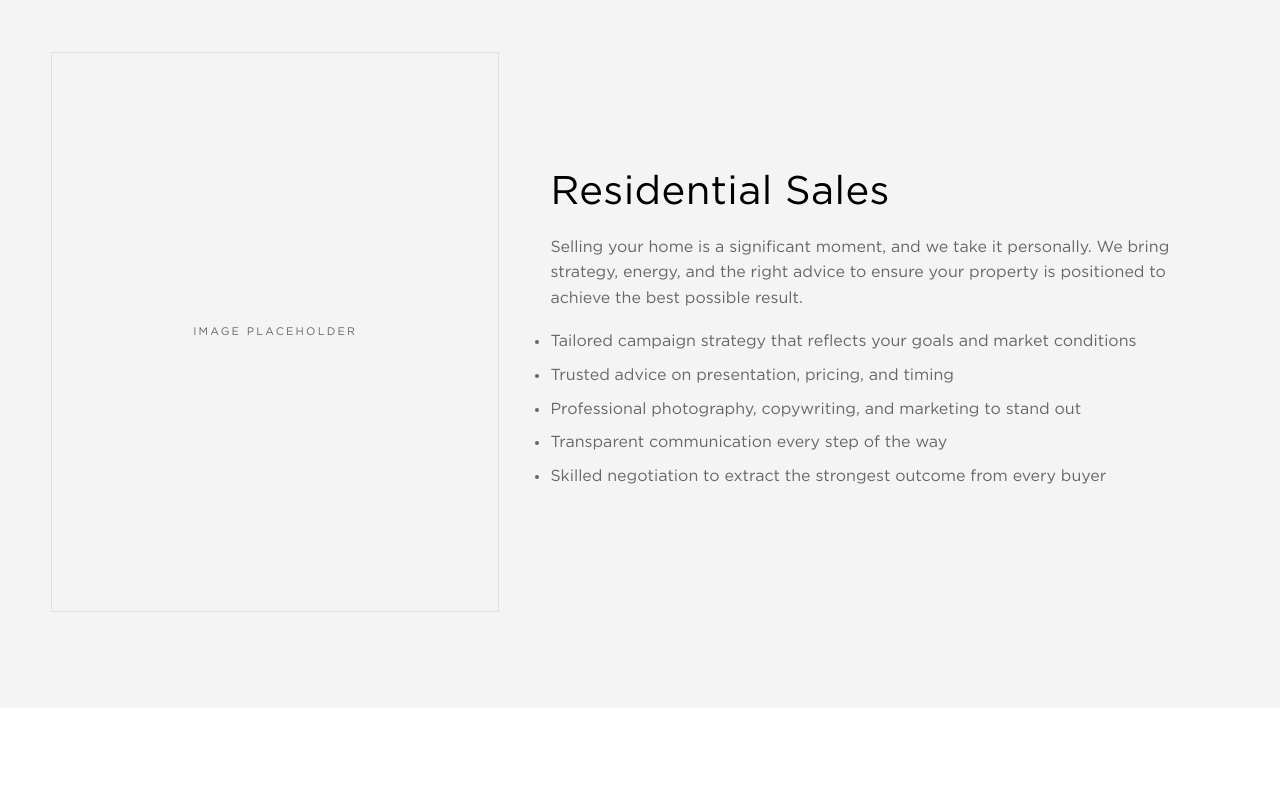
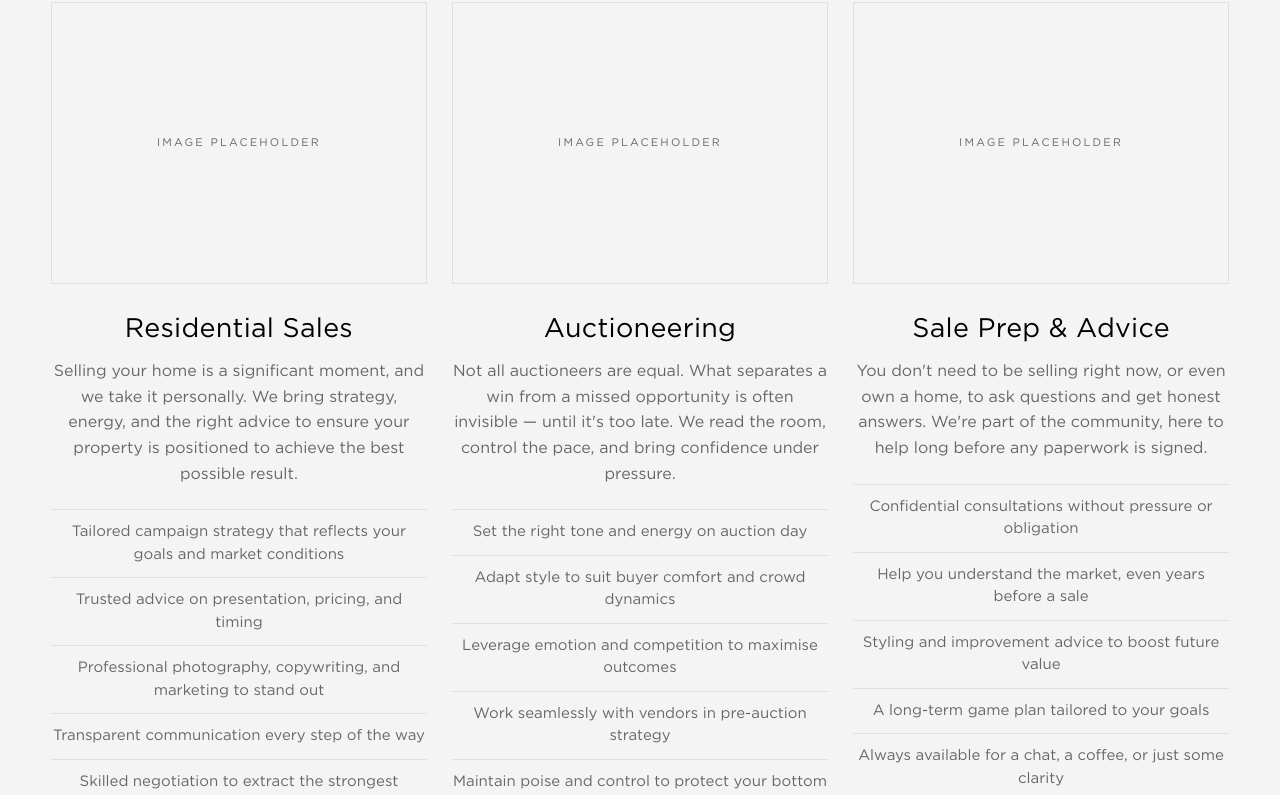
Before and after one commit to LOUTAKIS/loutakis-website, a Next.js app: page /services in a window 1280 px wide. Shown: the part 547-1342 px from the top of the page. Built offline with nearby package versions, Linux system fonts and the light colour scheme; no server answers.

Commit message:
Services becomes Sell with us: one banner of three, words centred underneath

```diff
--- a/app/globals.css
+++ b/app/globals.css
@@ -168,17 +168,23 @@ section { padding: 96px 0; }
    The words then run to the opposite gutter, which is what makes a paragraph
    end where the picture below it ends, and the next heading start where the
    picture above it starts. */
-/* The row is capped and centred: run edge to edge on a wide monitor and a
-   paragraph stretches past any comfortable reading measure. */
-.service-row .intro-grid { max-width: 1480px; margin-inline: auto; }
-.service-row .intro-grid { grid-template-columns: auto minmax(0, 1fr); gap: clamp(32px, 4vw, 72px); }
-.service-row.reversed .intro-grid { grid-template-columns: minmax(0, 1fr) auto; }
-.service-row .img-ph { height: 70svh; width: auto; aspect-ratio: 4/5; }
 
-@media (max-width: 820px) {
-  .service-row .intro-grid, .service-row.reversed .intro-grid { grid-template-columns: 1fr; }
+/* SELL WITH US — one banner of three, the words centred under each picture.
+   Every picture is the same shape in the same row, so across the top they read
+   as a single band. */
+.sell-grid { max-width: 1480px; margin-inline: auto; display: grid; grid-template-columns: repeat(3, 1fr); gap: clamp(16px, 2vw, 34px); }
+/* Landscape: an auction crowd or a room does not fit a tall box. */
+.sell-col .img-ph { aspect-ratio: 4 / 3; }
+.sell-col { text-align: center; }
+.sell-col h2 { font-family: var(--serif); font-weight: 400; font-size: clamp(22px, 2.1vw, 30px); line-height: 1.15; margin: clamp(24px, 2.4vw, 38px) 0 14px; }
+.sell-col p { color: var(--muted); }
+/* Centred text and bullet markers don't sit together, so the points are set as
+   their own lines, divided by hairlines. */
+.sell-col ul { list-style: none; padding: 0; margin: 22px 0 0; }
+.sell-col li { padding: 11px 0; border-top: 1px solid var(--line); font-size: 15px; line-height: 1.5; color: var(--muted); }
+@media (max-width: 900px) {
+  .sell-grid { grid-template-columns: 1fr; gap: clamp(40px, 7vw, 64px); }
 }
-@media (max-width: 820px) { .service-row .img-ph { height: auto; width: 100%; } }
 
 .services { background: var(--paper-2); }
 .svc-grid { display: grid; grid-template-columns: repeat(3, 1fr); gap: 1px; background: var(--line); border: 1px solid var(--line); margin-top: 48px; }
--- a/app/services/page.tsx
+++ b/app/services/page.tsx
@@ -1,7 +1,7 @@
 import Link from "next/link";
 
 export const metadata = {
-  title: "Services — Loutakis Real Estate",
+  title: "Sell with us — Loutakis Real Estate",
   description:
     "Residential sales, auctioneering, and honest sale preparation & advice across Melbourne's Inner West.",
 };
@@ -51,7 +51,7 @@ export default function ServicesPage() {
       <section>
         <div className="wrap">
           <div className="eyebrow">Our services</div>
-          <h1 className="lead">Selling with precision, creativity, and a whole lot of heart.</h1>
+          <h1 className="lead">Sell with us.</h1>
           <p style={{ maxWidth: 760, color: "var(--muted)", marginTop: 18 }}>
             We specialise in selling residential properties with sharp marketing, expert negotiation,
             and a flair for storytelling that genuinely connects buyers to your home. And on auction
@@ -60,24 +60,29 @@ export default function ServicesPage() {
         </div>
       </section>
 
-      {SERVICES.map((s, i) => (
-        <section key={s.title} className={`service-row${i % 2 === 1 ? " reversed" : ""}${i % 2 === 0 ? " services" : ""}`}>
-          <div className="wrap intro-grid">
-            <div className={`img-ph${i % 2 === 1 ? " order-last" : ""}`} aria-label="Image placeholder">
-              <span>Image placeholder</span>
-            </div>
-            <div>
-              <h2 className="lead">{s.title}</h2>
-              <p style={{ color: "var(--muted)" }}>{s.blurb}</p>
-              <ul className="features-list" style={{ columns: 1, marginTop: 18 }}>
+      {/* One banner of three, each service written under its own picture. The
+          pictures share a row and a shape, so across the top they read as a
+          single band; keeping each one in a cell with its own words means a
+          phone stacks picture-then-words rather than all three pictures and
+          then all three blocks of copy. */}
+      <section className="services">
+        <div className="wrap sell-grid">
+          {SERVICES.map((s) => (
+            <div className="sell-col" key={s.title}>
+              <div className="img-ph" aria-label={`${s.title} — image placeholder`}>
+                <span>Image placeholder</span>
+              </div>
+              <h2>{s.title}</h2>
+              <p>{s.blurb}</p>
+              <ul>
                 {s.points.map((p) => (
                   <li key={p}>{p}</li>
                 ))}
               </ul>
             </div>
-          </div>
-        </section>
-      ))}
+          ))}
+        </div>
+      </section>
 
       <section style={{ textAlign: "center" }} className="services">
         <div className="wrap">
```
